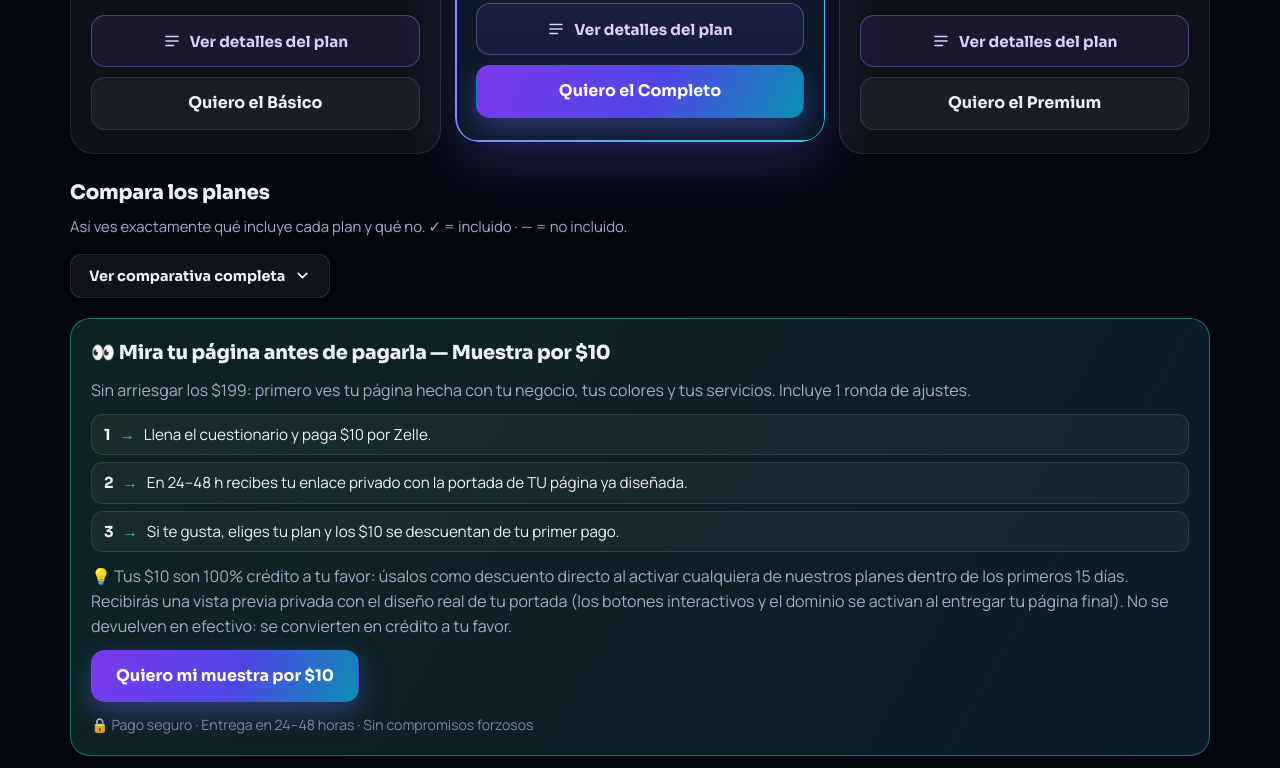
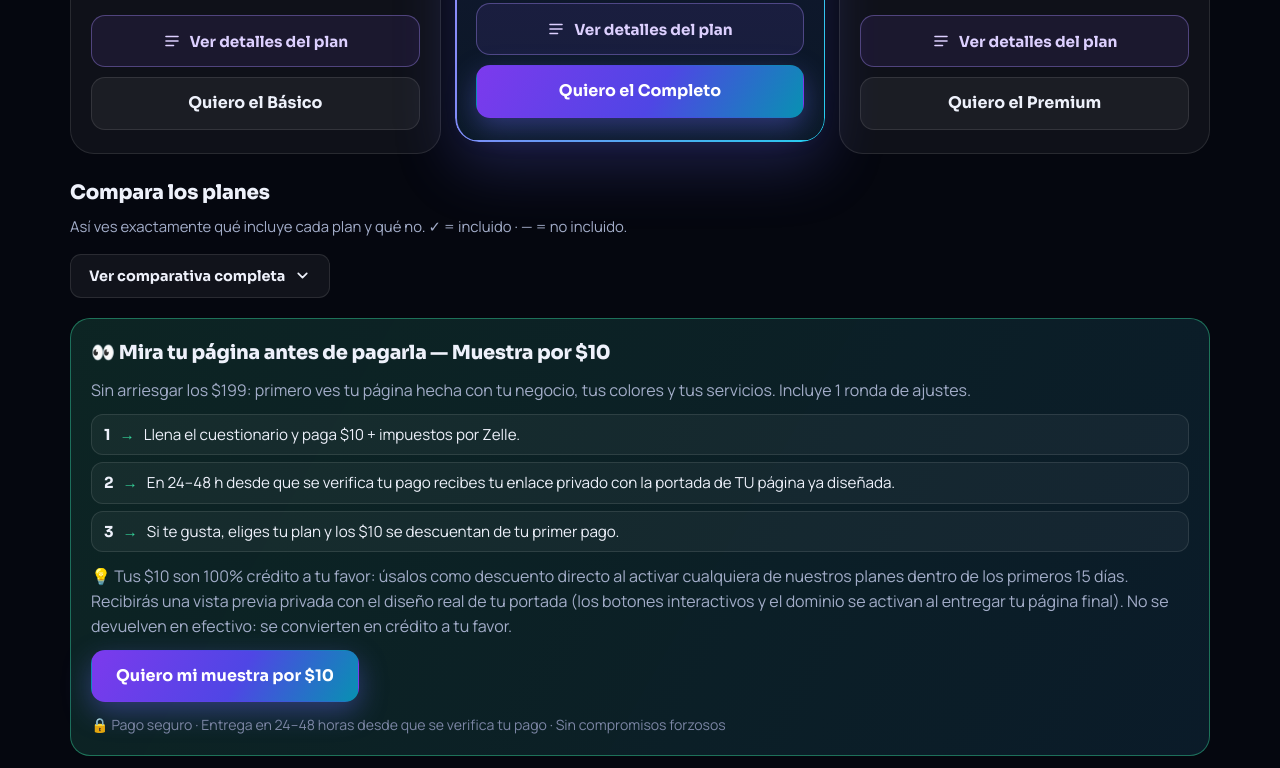
Before and after one commit to luisdcuba2504/webpro, a plain HTML site: page es/index.html in a window 1280 px wide. Shown: the part 2024-2792 px from the top of the page. Drawn offline with Linux system fonts and the light colour scheme; a web font is replaced by a local one.

Commit message:
Despliegue 3: inglés limpio y muestra $10 + impuestos

```diff
--- a/es/index.html
+++ b/es/index.html
@@ -977,7 +977,7 @@
             <div class="hero-points">
               <span><svg viewbox="0 0 24 24" fill="none" stroke="currentColor" stroke-width="3" stroke-linecap="round" stroke-linejoin="round"><path d="M20 6L9 17l-5-5"></path></svg><span data-es="Pago único (desde $199)" data-en="One-time payment (from $199)">Pago único (desde $199)</span></span>
               <span><svg viewbox="0 0 24 24" fill="none" stroke="currentColor" stroke-width="3" stroke-linecap="round" stroke-linejoin="round"><path d="M20 6L9 17l-5-5"></path></svg><span data-es="Sin mensualidades de hosting" data-en="No monthly hosting fees">Sin mensualidades de hosting</span></span>
-              <span><svg viewbox="0 0 24 24" fill="none" stroke="currentColor" stroke-width="3" stroke-linecap="round" stroke-linejoin="round"><path d="M20 6L9 17l-5-5"></path></svg><span data-es="Muestra en 24–48 h · atención en español" data-en="Preview in 24–48 h · service in Spanish &amp; English">Muestra en 24–48 h · atención en español</span></span>
+              <span><svg viewbox="0 0 24 24" fill="none" stroke="currentColor" stroke-width="3" stroke-linecap="round" stroke-linejoin="round"><path d="M20 6L9 17l-5-5"></path></svg><span data-es="Muestra en 24–48 h desde que se verifica tu pago · atención en español" data-en="Preview in 24–48 h after your payment is verified · service in Spanish &amp; English">Muestra en 24–48 h desde que se verifica tu pago · atención en español</span></span>
             </div>
             <a class="real-chip" href="https://buildermaxtexas.com" target="_blank" rel="noopener">
               <span class="live" aria-hidden="true"></span>
@@ -1136,13 +1136,13 @@
             <p class="fin-text" data-es="Sin arriesgar los $199: primero ves tu página hecha con tu negocio, tus colores y tus servicios. Incluye 1 ronda de ajustes." data-en="No need to risk the $199: first you see your page built with your business, your colors and your services. Includes 1 round of adjustments.">Sin arriesgar los $199: primero ves tu página hecha con tu negocio, tus colores y tus servicios. Incluye 1 ronda de ajustes.</p>
             <p class="hrow-hint"><span data-es="Desliza →" data-en="Swipe →">Desliza →</span></p>
             <ul class="fin-list hrow">
-              <li><b>1</b><span class="fin-arrow" aria-hidden="true">→</span><span data-es="Llena el cuestionario y paga $10 por Zelle." data-en="Fill out the questionnaire and pay $10 by Zelle.">Llena el cuestionario y paga $10 por Zelle.</span></li>
-              <li><b>2</b><span class="fin-arrow" aria-hidden="true">→</span><span data-es="En 24–48 h recibes tu enlace privado con la portada de TU página ya diseñada." data-en="Within 24–48 hours you receive your private link with YOUR page's homepage already designed.">En 24–48 h recibes tu enlace privado con la portada de TU página ya diseñada.</span></li>
+              <li><b>1</b><span class="fin-arrow" aria-hidden="true">→</span><span data-es="Llena el cuestionario y paga $10 + impuestos por Zelle." data-en="Fill out the questionnaire and pay $10 plus tax by Zelle.">Llena el cuestionario y paga $10 + impuestos por Zelle.</span></li>
+              <li><b>2</b><span class="fin-arrow" aria-hidden="true">→</span><span data-es="En 24–48 h desde que se verifica tu pago recibes tu enlace privado con la portada de TU página ya diseñada." data-en="Within 24–48 hours after your payment is verified, you receive your private link with YOUR page's homepage already designed.">En 24–48 h desde que se verifica tu pago recibes tu enlace privado con la portada de TU página ya diseñada.</span></li>
               <li><b>3</b><span class="fin-arrow" aria-hidden="true">→</span><span data-es="Si te gusta, eliges tu plan y los $10 se descuentan de tu primer pago." data-en="If you love it, pick your plan and the $10 is credited toward your first payment.">Si te gusta, eliges tu plan y los $10 se descuentan de tu primer pago.</span></li>
             </ul>
             <p class="fin-text" data-es="💡 Tus $10 son 100% crédito a tu favor: úsalos como descuento directo al activar cualquiera de nuestros planes dentro de los primeros 15 días. Recibirás una vista previa privada con el diseño real de tu portada (los botones interactivos y el dominio se activan al entregar tu página final). No se devuelven en efectivo: se convierten en crédito a tu favor." data-en="💡 Your $10 is 100% credit in your favor: use it as a direct discount when you activate any of our plans within the first 15 days. You will receive a private preview with the real design of your homepage (the interactive buttons and the domain are activated when your final page is delivered). It is not refunded in cash: it becomes credit in your favor.">💡 Tus $10 son 100% crédito a tu favor: úsalos como descuento directo al activar cualquiera de nuestros planes dentro de los primeros 15 días. Recibirás una vista previa privada con el diseño real de tu portada (los botones interactivos y el dominio se activan al entregar tu página final). No se devuelven en efectivo: se convierten en crédito a tu favor.</p>
             <a class="btn btn-grad" href="#cuestionario" data-open-quiz data-pkg="Muestra personalizada $10"><span data-es="Quiero mi muestra por $10" data-en="I want my $10 preview">Quiero mi muestra por $10</span></a>
-            <p class="care-hint" data-es="🔒 Pago seguro · Entrega en 24–48 horas · Sin compromisos forzosos" data-en="🔒 Secure payment · Delivered in 24–48 hours · No forced commitments">🔒 Pago seguro · Entrega en 24–48 horas · Sin compromisos forzosos</p>
+            <p class="care-hint" data-es="🔒 Pago seguro · Entrega en 24–48 horas desde que se verifica tu pago · Sin compromisos forzosos" data-en="🔒 Secure payment · Delivered in 24–48 hours after your payment is verified · No forced commitments">🔒 Pago seguro · Entrega en 24–48 horas desde que se verifica tu pago · Sin compromisos forzosos</p>
           </div>
 
           <div class="finance rv finrow">
@@ -1372,7 +1372,7 @@
               <div class="s-body">
                 <span class="s-cat" data-es="Tu muestra, antes de pagar el plan" data-en="Your preview, before paying for the plan">Tu muestra, antes de pagar el plan</span>
                 <h3>24–48 h</h3>
-                <p data-es="Ves la portada de tu página ya diseñada antes de comprometerte con cualquier plan." data-en="You see your homepage already designed before committing to any plan.">Ves la portada de tu página ya diseñada antes de comprometerte con cualquier plan.</p>
+                <p data-es="Ves la portada de tu página ya diseñada antes de comprometerte con cualquier plan: en 24–48 h desde que se verifica tu pago." data-en="You see your homepage already designed before committing to any plan: within 24–48 hours after your payment is verified.">Ves la portada de tu página ya diseñada antes de comprometerte con cualquier plan: en 24–48 h desde que se verifica tu pago.</p>
               </div>
             </article>
             <article class="sample rv">
```
